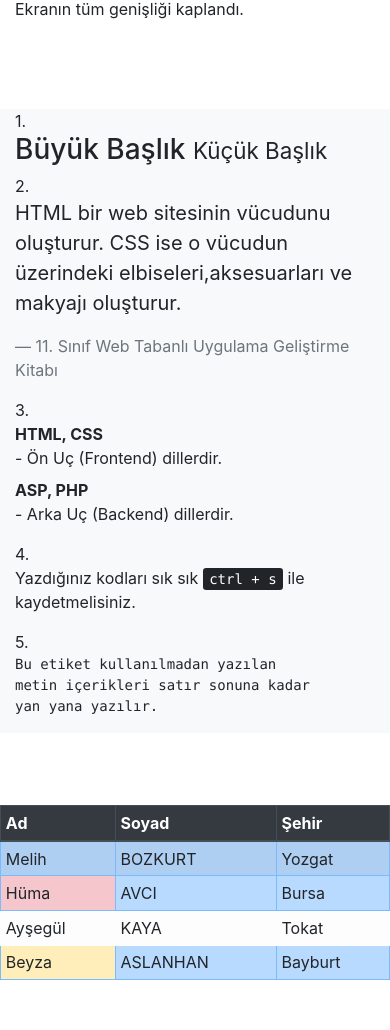
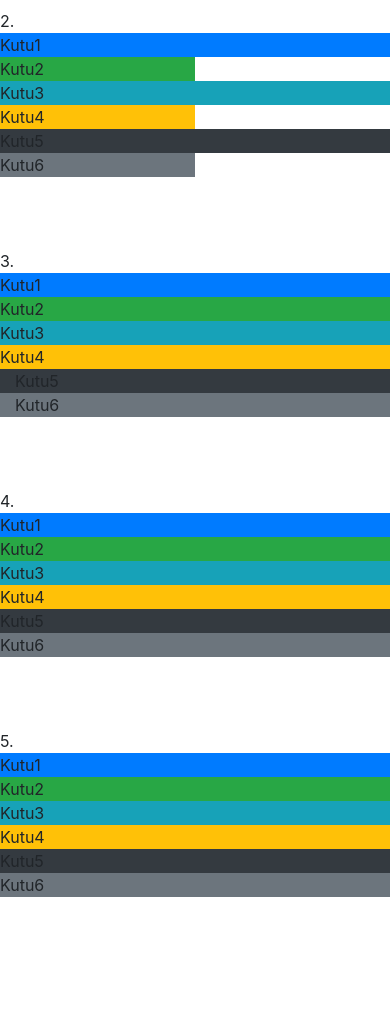
Before and after one commit to korkmazeray2506-spec/KORKMAZ-ERAY, a plain HTML site: page index.html in a window 390 px wide. Shown: the part 231-1261 px from the top of the page. After the commit the page ends 1128 px from the top, so only its background shows below. Drawn offline with nearby package versions, Linux system fonts and the light colour scheme.

Commit message:
Update index.html

```diff
--- a/index.html
+++ b/index.html
@@ -1,102 +1,12 @@
 <!DOCTYPE html>
 <html>
 <head>
-    <title>index</title>
+    <title>26.Uygulama</title>
     <link rel="stylesheet" href="https://cdn.jsdelivr.net/npm/bootstrap@4.6.0/dist/css/bootstrap.min.css">
 
 </head>
 <body>
-
-
-    <div class="container-fluid"></div>
-    <script src="https://code.jquery.com/jquery-3.5.1.slim.min.js"></script>
-
-   <script src="https://cdn.jsdelivr.net/npm/bootstrap@4.6.0/dist/js/bootstrap.bundle.min.js"></script>
-
-   <div class="alert alert-success">
-       <strong>Başardınız!</strong> Artık Bootstrap 4 Framework kullanıyorsunuz.
-   </div>
-
-   <div class="container">
-       <h3>Konteyner çeşitleri</h3>
-       <p>Ekranın tüm genişliği kaplanmadı.</p>
-   </div>
-
-   <div class="container-fluid">
-       <h1>Konteyner çeşitleri</h1>
-       <p>Ekranın tüm genişliği kaplandı.</p>
-   </div>
-
-   <br>
-   <br>
-   <br>
-   <div class="container">
-    <div  class="row bg-light">
-   <div class="col-12">
-
-    1.<h3>Büyük Başlık <small>Küçük Başlık</small></h3>
-
-  2.<blockquote class="blockquote">
-<p>HTML bir web sitesinin vücudunu oluşturur. CSS ise o vücudun üzerindeki elbiseleri,aksesuarları ve makyajı oluşturur.</p>
-
-<footer class="blockquote-footer">11. Sınıf Web Tabanlı Uygulama Geliştirme Kitabı</footer>
-</blockquote>
-
-3.<dl>
-<dt>HTML, CSS</dt>
-<dd>- Ön Uç (Frontend) dillerdir.</dd>
-
-<dt>ASP, PHP</dt>
-<dd>- Arka Uç (Backend) dillerdir.</dd>
-</dl>
-
-4.<p>Yazdığınız kodları sık sık <kbd>ctrl + s</kbd> ile kaydetmelisiniz.</p>
-
-5.<pre>
-Bu etiket kullanılmadan yazılan
-metin içerikleri satır sonuna kadar
-yan yana yazılır.
-</pre>
-
-
-
-
-
-      </div>
-   </div>
-</div>
-<br>
-<br>
-<br>
-<table class="table table-hover table-primary table-striped table-bordered table-sm">
-    <thead class="thead-dark">
-
-    <tr><th>Ad</th> <th>Soyad</th> <th>Şehir</th> </tr>
-
-    </thead>
-
-    <tbody>
-    <tr>
-        <td>Melih</td> <td>BOZKURT</td> <td>Yozgat</td> </tr>
-        <tr> <td class="table-danger">Hüma</td>
-        <td>AVCI</td>
-        <td>Bursa</td> </tr>
-        <tr class="table-light">
-        <td>Ayşegül</td>
-        <td>KAYA</td>
-        <td>Tokat</td> </tr>
-        <tr> <td class="table-warning">Beyza</td>
-        <td>ASLANHAN</td>
-        <td>Bayburt</td>
-   </tr>
-    </tbody>
-
-    </table>
-<br>
-<br>
-<br>
-
-
+<div class="container-fluid"></div>
    1. <div>
         <div class="col-12 col-sm-8 col-md-6 col-lg-4 col-xl-2  bg-primary">Kutu1</div>
 
@@ -112,101 +22,105 @@ yan yana yazılır.
 
     </div>
 <br>
-
+<br>
+<br>
 
    2. <div class="row">
 
-    <div class="col-6 col-sm-8 col-md-6 col-lg-4 col-xl-2  bg-primary">Kutu1</div>
+    <div class="col-12 col-sm-8 col-md-6 col-lg-4 col-xl-2  bg-primary">Kutu1</div>
 
-    <div class="col-4 col-sm-4 col-md-6 col-lg-4 col-xl-2  bg-success">Kutu2</div>
+    <div class="col-6 col-sm-4 col-md-6 col-lg-4 col-xl-2  bg-success">Kutu2</div>
 </div>
 <div class="row">
 
-    <div class="col-6 col-sm-8 col-md-6 col-lg-4 col-xl-2  bg-info">Kutu3</div>
+    <div class="col-12 col-sm-8 col-md-6 col-lg-4 col-xl-2  bg-info">Kutu3</div>
 
-    <div class="col-4 col-sm-4 col-md-6 col-lg-4 col-xl-2  bg-warning">Kutu4</div>
+    <div class="col-6 col-sm-4 col-md-6 col-lg-4 col-xl-2  bg-warning">Kutu4</div>
 </div>
 <div class="row">
 
-    <div class="col-6 col-sm-8 col-md-6 col-lg-4 col-xl-2  bg-dark">Kutu5</div>
+    <div class="col-12 col-sm-8 col-md-6 col-lg-4 col-xl-2  bg-dark">Kutu5</div>
 
-    <div class="col-4 col-sm-4 col-md-6 col-lg-4 col-xl-2  bg-secondary">Kutu6</div>
+    <div class="col-6 col-sm-4 col-md-6 col-lg-4 col-xl-2  bg-secondary">Kutu6</div>
 </div>
 
 
 
 <br>
-
+<br>
+<br>
 
 3.<div class="row">
 
-    <div class="col-6 col-sm-8 col-md-6 col-lg-4 col-xl-2  bg-primary">Kutu1</div>
+    <div class="col-12 col-sm-8 col-md-6 col-lg-4 col-xl-2  bg-primary">Kutu1</div>
 
-    <div class="col-6 col-sm-4 col-md-6 col-lg-4 col-xl-2  bg-success">Kutu2</div>
+    <div class="col-12 col-sm-4 col-md-6 col-lg-4 col-xl-2  bg-success">Kutu2</div>
 
 </div>
 
 <div class="row">
 
-    <div class="col-6 col-sm-8 col-md-6 col-lg-4 col-xl-2  bg-info">Kutu3</div>
+    <div class="col-12 col-sm-8 col-md-6 col-lg-4 col-xl-2  bg-info">Kutu3</div>
 
-    <div class="col-6 col-sm-4 col-md-6 col-lg-4 col-xl-2  bg-warning">Kutu4</div>
+    <div class="col-12 col-sm-4 col-md-6 col-lg-4 col-xl-2  bg-warning">Kutu4</div>
 
 </div>
 
 <div>
 
-    <div class="col-24 col-sm-8 col-md-6 col-lg-4 col-xl-4  bg-dark">Kutu5</div>
+    <div class="col-12 col-sm-8 col-md-6 col-lg-4 col-xl-4  bg-dark">Kutu5</div>
 
 </div>
 
 <div>
 
-    <div class="col-24 col-sm-4 col-md-6 col-lg-4 col-xl-4  bg-secondary">Kutu6</div>
+    <div class="col-12 col-sm-4 col-md-6 col-lg-4 col-xl-4  bg-secondary">Kutu6</div>
 
 </div>
 
 
 <br>
-
+<br>
+<br>
 
 
 4.<div class="row">
 
 
 
-    <div class="col-2 col-sm-8 col-md-6 col-lg-4 col-xl-2  bg-primary">Kutu1</div>
+    <div class="col-12 col-sm-8 col-md-6 col-lg-4 col-xl-2  bg-primary">Kutu1</div>
 
-    <div class="col-2 col-sm-4 col-md-6 col-lg-4 col-xl-2  bg-success">Kutu2</div>
+    <div class="col-12 col-sm-4 col-md-6 col-lg-4 col-xl-2  bg-success">Kutu2</div>
 
-    <div class="col-2 col-sm-8 col-md-6 col-lg-4 col-xl-2  bg-info">Kutu3</div>
+    <div class="col-12 col-sm-8 col-md-6 col-lg-4 col-xl-2  bg-info">Kutu3</div>
 
 </div>
 
 <div class="row">
 
-    <div class="col-2 col-sm-4 col-md-6 col-lg-4 col-xl-2  bg-warning">Kutu4</div>
+    <div class="col-12 col-sm-4 col-md-6 col-lg-4 col-xl-2  bg-warning">Kutu4</div>
 
-    <div class="col-2 col-sm-8 col-md-6 col-lg-4 col-xl-2  bg-dark">Kutu5</div>
+    <div class="col-12 col-sm-8 col-md-6 col-lg-4 col-xl-2  bg-dark">Kutu5</div>
 
-    <div class="col-2 col-sm-4 col-md-6 col-lg-4 col-xl-2  bg-secondary">Kutu6</div>
+    <div class="col-12 col-sm-4 col-md-6 col-lg-4 col-xl-2  bg-secondary">Kutu6</div>
 
 </div>
 <br>
-
+<br>
+<br>
 
     5.<div class="row">
-        <div class="col-2 col-sm-8 col-md-6 col-lg-4 col-xl-2  bg-primary">Kutu1</div>
+        <div class="col-12 col-sm-8 col-md-6 col-lg-4 col-xl-2  bg-primary">Kutu1</div>
 
-        <div class="col-2 col-sm-4 col-md-6 col-lg-4 col-xl-2  bg-success">Kutu2</div>
+        <div class="col-12 col-sm-4 col-md-6 col-lg-4 col-xl-2  bg-success">Kutu2</div>
 
-        <div class="col-2 col-sm-8 col-md-6 col-lg-4 col-xl-2  bg-info">Kutu3</div>
+        <div class="col-12 col-sm-8 col-md-6 col-lg-4 col-xl-2  bg-info">Kutu3</div>
 
-       <div class="col-2 col-sm-4 col-md-6 col-lg-4 col-xl-2  bg-warning">Kutu4</div>
+       <div class="col-12 col-sm-4 col-md-6 col-lg-4 col-xl-2  bg-warning">Kutu4</div>
 
-        <div class="col-2 col-sm-8 col-md-6 col-lg-4 col-xl-2  bg-dark">Kutu5</div>
+        <div class="col-12 col-sm-8 col-md-6 col-lg-4 col-xl-2  bg-dark">Kutu5</div>
 
-        <div class="col-2 col-sm-4 col-md-6 col-lg-4 col-xl-2  bg-secondary">Kutu6</div>
+        <div class="col-12 col-sm-4 col-md-6 col-lg-4 col-xl-2  bg-secondary">Kutu6</div>
     </div>
 
 </body>
```
